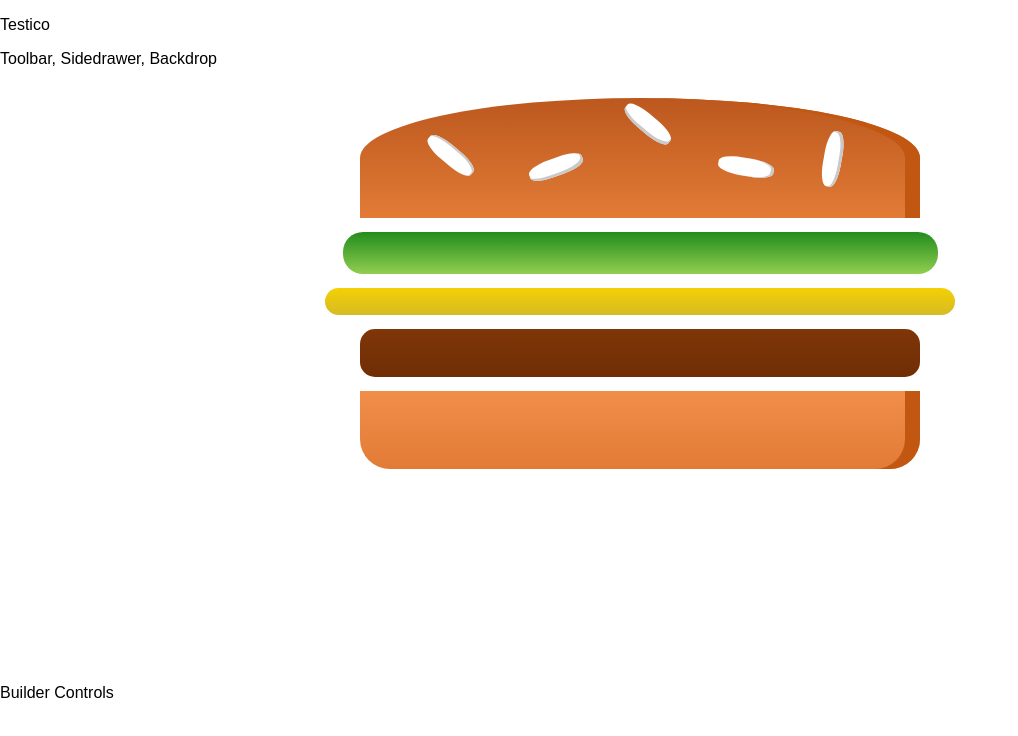
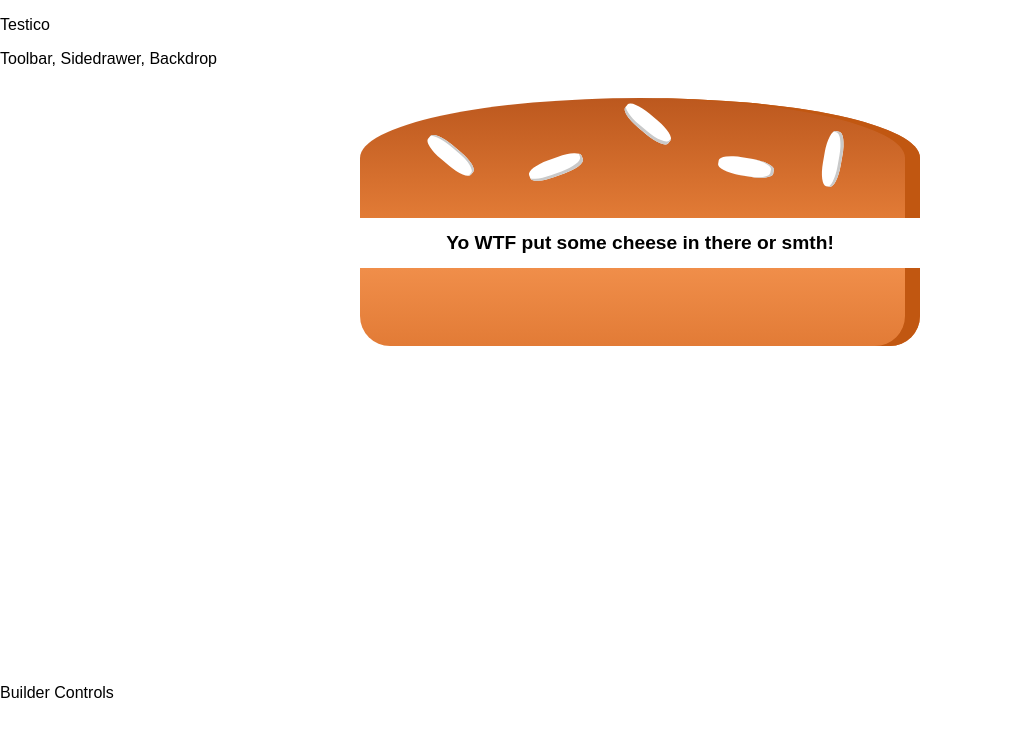
Before and after one commit to servustempore/learning-react, a React app in the folder burger-builder/: page / in a window 1280 px wide. Shown: the top 736 px of the page, without its empty margins (0-1018 px from the left). Built offline with nearby package versions, Linux system fonts and the light colour scheme.

Commit message:
added Ingredient-Iterator for building Ingredient Array

```diff
--- a/burger-builder/src/components/Burger/Burger.js
+++ b/burger-builder/src/components/Burger/Burger.js
@@ -3,12 +3,22 @@ import classes from './Burger.css';
 import BurgerIngredient from './BurgerIngredient/BurgerIngredient';
 
 const burger = (props) => {
+    const transformedIngredients = Object.keys(props.ingredients)
+        .map(ingKey => {
+            return [...Array(props.ingredients[ingKey])]
+                .map((_, i) => {
+                    return <BurgerIngredient key={ingKey + i} type={ingKey} />;
+                });
+        })
+        .reduce((allIngredients, currIngredient) => {
+            return allIngredients.concat(currIngredient);
+        }, []);
+
     return (
         <div className={classes.Burger}>
+
             <BurgerIngredient type="bread-top"/>
-            <BurgerIngredient type="salad"/>
-            <BurgerIngredient type="cheese"/>
-            <BurgerIngredient type="meat"/>
+            {transformedIngredients.length ? transformedIngredients: "Yo WTF put some cheese in there or smth!"}
             <BurgerIngredient type="bread-bottom"/>
         </div>
     );
--- a/burger-builder/src/containers/BurgerBuilder/BurgerBuilder.js
+++ b/burger-builder/src/containers/BurgerBuilder/BurgerBuilder.js
@@ -3,10 +3,23 @@ import Aux from '../../hocs/Aux';
 import Burger from '../../components/Burger/Burger';
 
 class BurgerBuilder extends Component {
+    /*constructor(props){
+        super(props);
+        this.state = {...};
+    }*/
+    state = {
+        ingredients: {
+            salad: 0,
+            bacon: 0,
+            cheese: 0,
+            meat: 0
+        }
+    };
+
     render(){
         return (
             <Aux>
-                <Burger />
+                <Burger ingredients={this.state.ingredients}/>
                 <div>Builder Controls</div>
             </Aux>
         );
```
